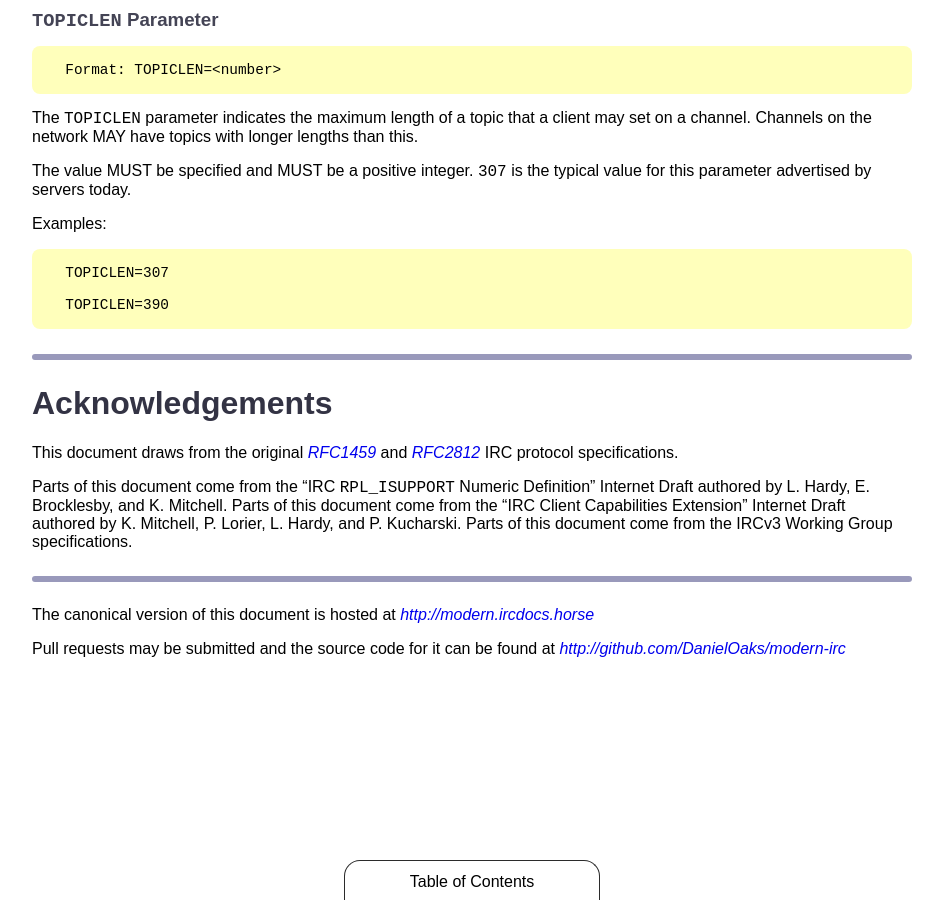
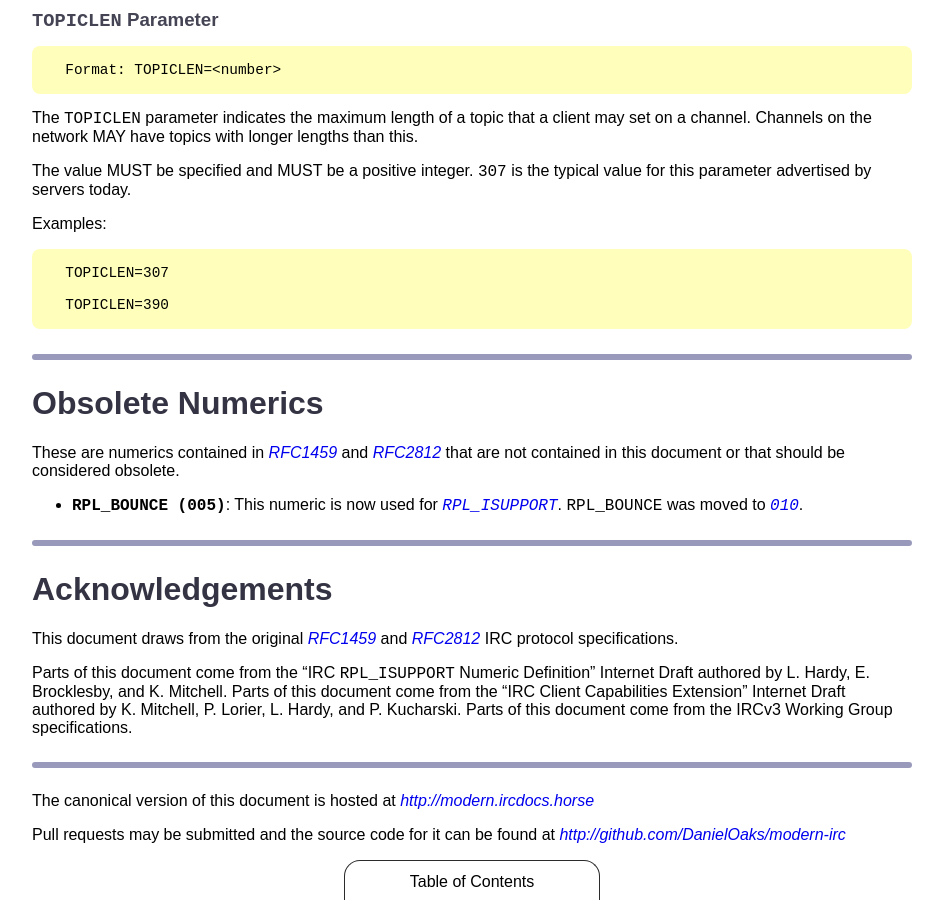
Before and after one commit to ircdocs/modern-irc, a Jekyll site: the page built from index.md, in a window 1280 px wide and 900 px high, scrolled down 51821 px. Shown: the whole window, without its empty margins (168-1111 px from the left). Built offline with Jekyll 4.4.1, drawn with Linux system fonts in a browser that asks for light colours.

Commit message:
Add new Obsolete Numerics section

```diff
--- a/index.md
+++ b/index.md
@@ -2085,6 +2085,16 @@ Examples:
 ---
 
 
+# Obsolete Numerics
+
+These are numerics contained in [RFC1459](https://tools.ietf.org/html/rfc1459) and [RFC2812](https://tools.ietf.org/html/rfc2812) that are not contained in this document or that should be considered obsolete.
+
+* **`RPL_BOUNCE (005)`**: This numeric is now used for [`RPL_ISUPPORT`](#rplisupport-005). `RPL_BOUNCE` was moved to [`010`](#rplbounce-010).
+
+
+---
+
+
 # Acknowledgements
 
 This document draws from the original [RFC1459](https://tools.ietf.org/html/rfc1459) and [RFC2812](https://tools.ietf.org/html/rfc2812) IRC protocol specifications.
```
